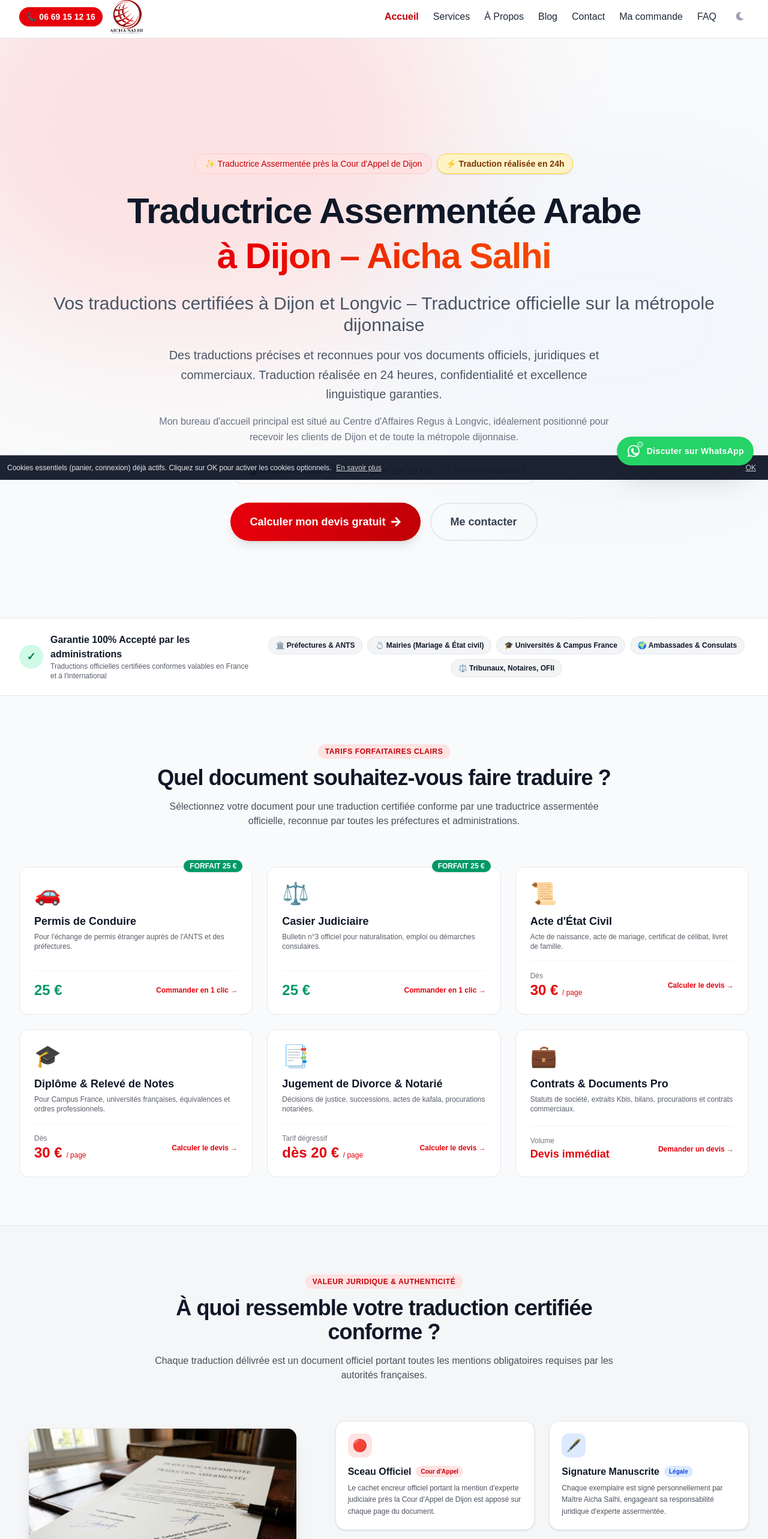
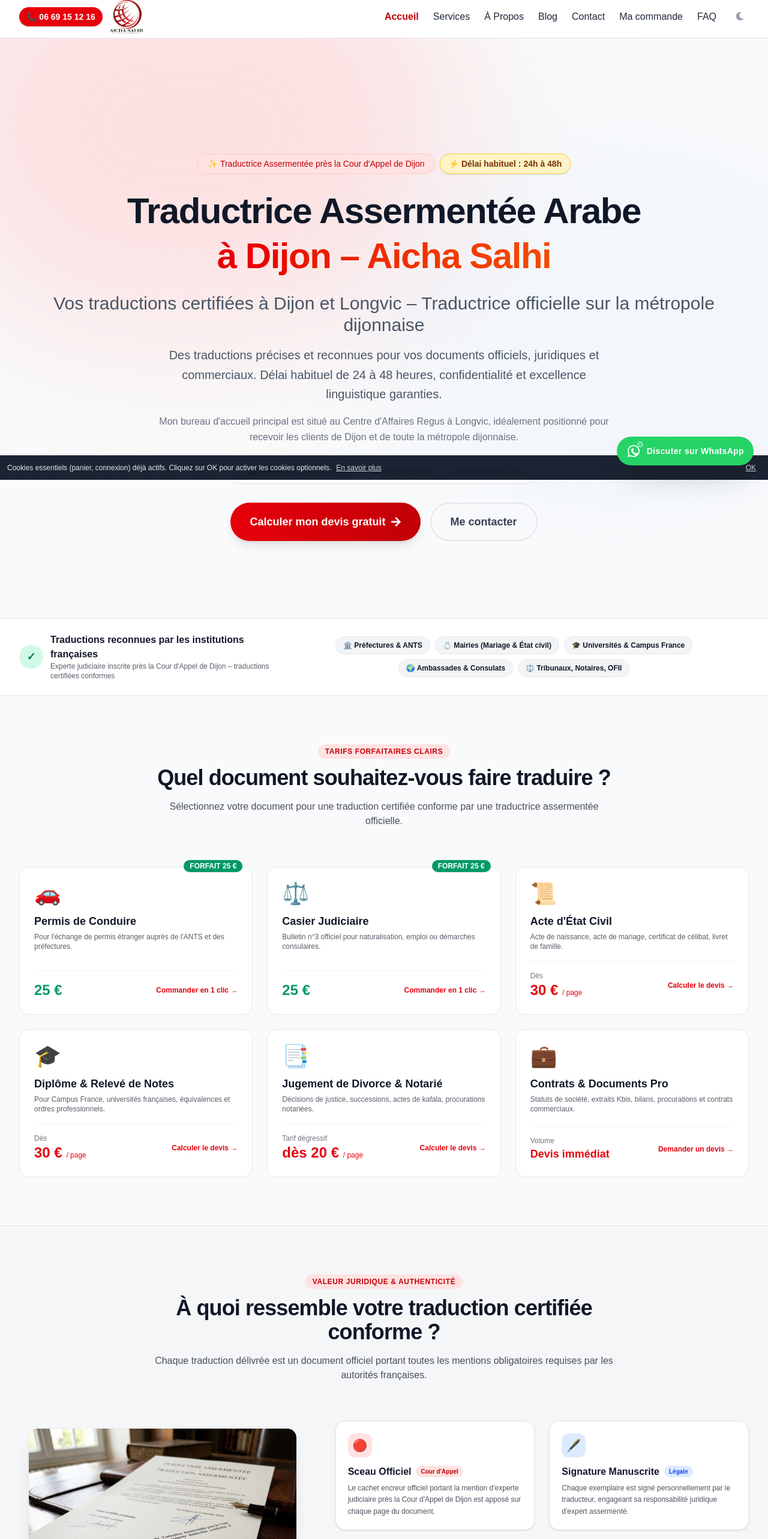
Before and after one commit to aicha21000/juridiom_next, a Next.js app: page / in a window 1280 px wide. Shown: the top 2566 px of the page at 60% size. Built offline with nearby package versions, Linux system fonts and the light colour scheme.

Commit message:
maitre supprimé

```diff
--- a/src/components/Home.tsx
+++ b/src/components/Home.tsx
@@ -141,7 +141,7 @@ const Home = () => {
               ✨ Traductrice Assermentée près la Cour d'Appel de Dijon
             </span>
             <span className="inline-flex items-center gap-1.5 px-3.5 py-1.5 rounded-full text-sm font-bold bg-amber-100 text-amber-900 dark:bg-amber-900/40 dark:text-amber-300 border border-amber-300 dark:border-amber-700 shadow-sm">
-              ⚡ Traduction réalisée en 24h
+              ⚡ Délai habituel : 24h à 48h
             </span>
           </div>
           <h1 className="text-4xl md:text-6xl font-extrabold tracking-tight mb-6 leading-tight">
@@ -153,7 +153,7 @@ const Home = () => {
           </h2>
           <p className={`text-lg md:text-xl max-w-3xl mx-auto mb-4 leading-relaxed ${isDarkMode ? "text-gray-400" : "text-gray-600"}`}>
             Des traductions précises et reconnues pour vos documents officiels, juridiques et commerciaux.
-            Traduction réalisée en 24 heures, confidentialité et excellence linguistique garanties.
+            Délai habituel de 24 à 48 heures, confidentialité et excellence linguistique garanties.
           </p>
           <p className={`text-base max-w-3xl mx-auto mb-6 leading-relaxed ${isDarkMode ? "text-gray-500" : "text-gray-500"}`}>
             Mon bureau d'accueil principal est situé au Centre d'Affaires Regus à Longvic, idéalement positionné pour recevoir les clients de Dijon et de toute la métropole dijonnaise.
@@ -172,7 +172,7 @@ const Home = () => {
               📉 Dégressif jusqu'à 20 €
             </span>
           </div>
-<div className="flex flex-col sm:flex-row justify-center gap-4">
+          <div className="flex flex-col sm:flex-row justify-center gap-4">
             <Link
               href="/services"
               onClick={handleOrderClick}
@@ -191,7 +191,7 @@ const Home = () => {
         </div>
       </section>
 
-      {/* 🏛️ Bandeau d'administrations — Garantie conformité 100% */}
+      {/* 🏛️ Bandeau d'administrations — Conformité institutionnelle */}
       <div className={`py-6 border-y ${isDarkMode ? "bg-gray-900/70 border-gray-800" : "bg-white border-gray-200"}`}>
         <div className="max-w-7xl mx-auto px-4 sm:px-6 lg:px-8">
           <div className="flex flex-col lg:flex-row items-center justify-between gap-4 text-center lg:text-left">
@@ -200,8 +200,8 @@ const Home = () => {
                 ✓
               </div>
               <div>
-                <p className="font-extrabold text-sm sm:text-base">Garantie 100% Accepté par les administrations</p>
-                <p className="text-xs opacity-70">Traductions officielles certifiées conformes valables en France et à l&apos;international</p>
+                <p className="font-extrabold text-sm sm:text-base">Traductions reconnues par les institutions françaises</p>
+                <p className="text-xs opacity-70">Experte judiciaire inscrite près la Cour d&apos;Appel de Dijon – traductions certifiées conformes</p>
               </div>
             </div>
             <div className="flex flex-wrap items-center justify-center gap-2 text-xs font-semibold">
@@ -226,7 +226,7 @@ const Home = () => {
               Quel document souhaitez-vous faire traduire ?
             </h2>
             <p className="text-base opacity-75">
-              Sélectionnez votre document pour une traduction certifiée conforme par une traductrice assermentée officielle, reconnue par toutes les préfectures et administrations.
+              Sélectionnez votre document pour une traduction certifiée conforme par une traductrice assermentée officielle.
             </p>
           </div>
 
@@ -387,7 +387,7 @@ const Home = () => {
                   <span className="text-[10px] px-2 py-0.5 rounded-full bg-blue-100 text-blue-700 dark:bg-blue-950 dark:text-blue-300 font-bold">Légale</span>
                 </h3>
                 <p className="text-xs opacity-75 leading-relaxed">
-                  Chaque exemplaire est signé personnellement par Maître Aicha Salhi, engageant sa responsabilité juridique d&apos;experte assermentée.
+                  Chaque exemplaire est signé personnellement par le traducteur, engageant sa responsabilité juridique d&apos;expert assermenté.
                 </p>
               </div>
 
```
